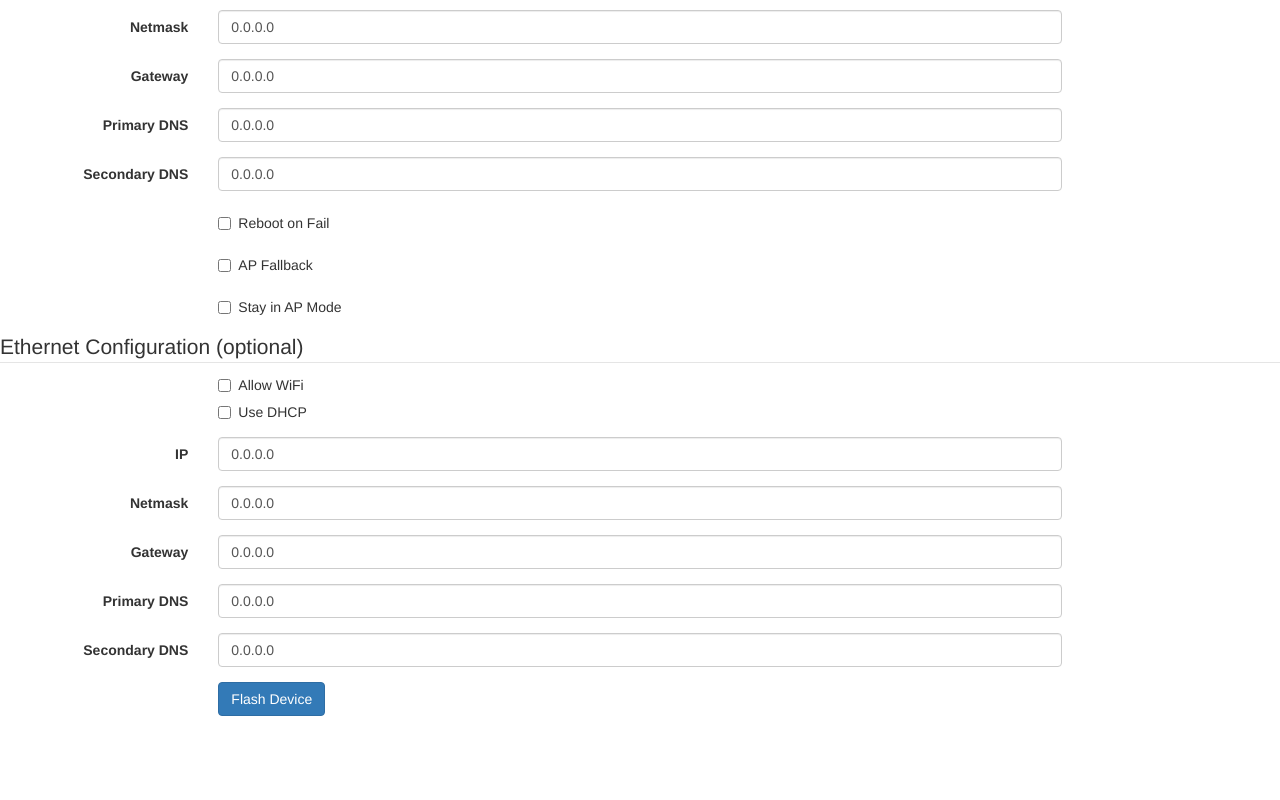
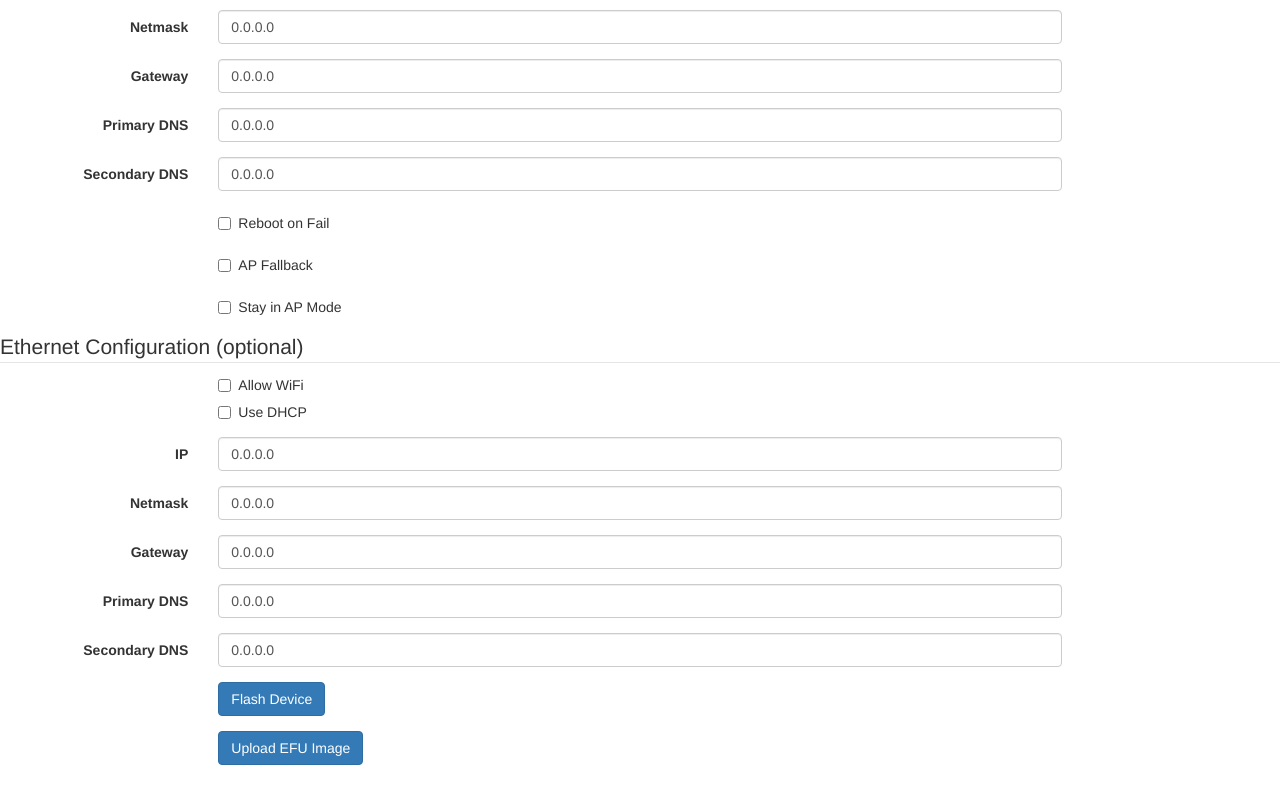
Before and after one commit to MartinMueller2003/EspsWebFlashTool, a website: page html/EspsWebFlashTool.html in a window 1280 px wide. Shown: the part 890-1690 px from the top of the page. Before the commit the page ends 1641 px from the top, so only its background shows below. Drawn offline with Linux system fonts and the light colour scheme; no server answers; a script that the page names is missing.

Commit message:
Added EFU button

```diff
--- a/html/EspsWebFlashTool.html
+++ b/html/EspsWebFlashTool.html
@@ -251,6 +251,11 @@
                             <button id="btn_flash" type="button" class="btn btn-primary">Flash Device</button>
                         </div>
                     </div>
+                    <div class="form-group">
+                        <div class="col-sm-offset-2 col-sm-8">
+                            <button id="efu_create" type="button" class="btn btn-primary">Upload EFU Image</button>
+                        </div>
+                    </div>
                 </form>
             </div>
         </div>
```
